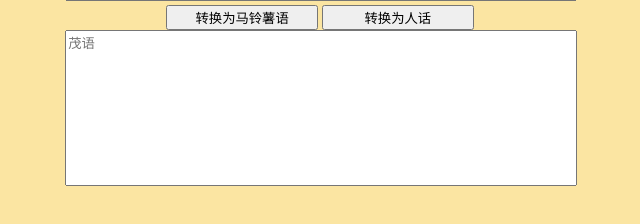
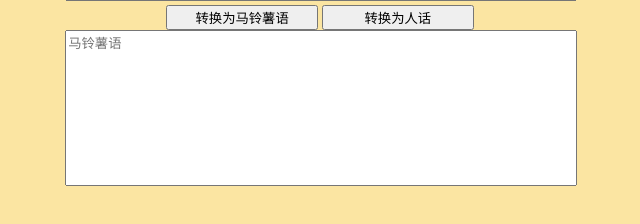
Before and after one commit to Vincent-Du-Hello/maolanguage, a plain HTML site: page index.html in a window 1280 px wide. Shown: the part 244-468 px from the top of the page, 322-962 px from the left. Drawn offline with Linux system fonts and the light colour scheme.

Commit message:
Update index.html

```diff
--- a/index.html
+++ b/index.html
@@ -21,7 +21,7 @@
             <textarea rows="10" cols="30" id="peo" placeholder="人话"></textarea>
             <button id="ptm">转换为马铃薯语</button>
             <button id="mtp">转换为人话</button>
-            <textarea rows="10" cols="30" id="mao" placeholder="茂语"></textarea>
+            <textarea rows="10" cols="30" id="mao" placeholder="马铃薯语"></textarea>
         </div>
         <script src="./index.js"></script>
     </body>
```
